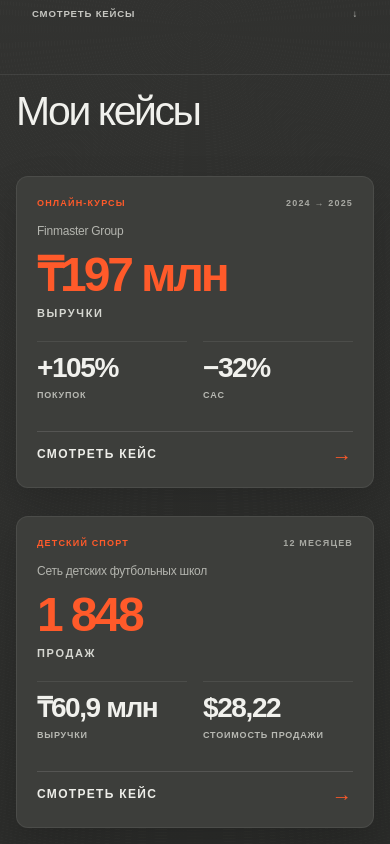
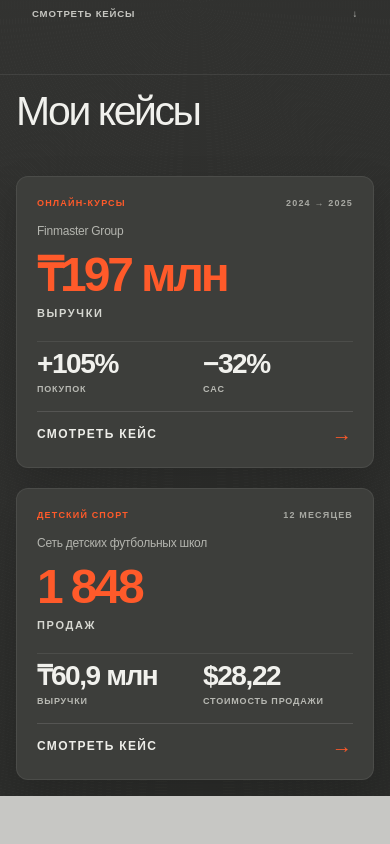
Before and after one commit to naimanbayevs/metriclab-meta-ads, a Next.js app: page / in a window 390 px wide. Shown: the part 786-1630 px from the top of the page. After the commit the page ends 1582 px from the top, so only its background shows below. Built offline with nearby package versions, Linux system fonts and the light colour scheme.

Commit message:
Tighten mobile case presentation

```diff
--- a/app/globals.css
+++ b/app/globals.css
@@ -924,12 +924,12 @@ h1 em { color: #e8e8e4; font-style: normal; }
   .cases-heading h2 { font-size: clamp(40px, 10.5vw, 48px); }
   .cases-list {
     grid-template-columns: minmax(0, 1fr);
-    gap: 28px;
+    gap: 20px;
   }
   .case-card {
     width: 100%;
     max-width: 100%;
-    min-height: 312px;
+    min-height: 292px;
     padding: 20px;
     border-radius: 12px;
   }
@@ -938,10 +938,15 @@ h1 em { color: #e8e8e4; font-style: normal; }
   .case-primary-result { margin-top: 14px; }
   .case-primary-result strong { font-size: clamp(42px, 13vw, 48px); }
   .case-primary-result span { margin-top: 8px; font-size: 11px; }
-  .case-secondary-results { gap: 16px; margin-top: 20px; }
-  .case-secondary-results > div { min-height: 62px; padding-top: 12px; border-top-color: rgba(255,255,255,.08); }
+  .case-secondary-results {
+    gap: 16px;
+    margin-top: 20px;
+    padding-top: 8px;
+    border-top: 1px solid rgba(255,255,255,.08);
+  }
+  .case-secondary-results > div { min-height: 58px; padding-top: 0; border-top: 0; }
   .case-secondary-results strong { font-size: clamp(24px, 7.4vw, 28px); }
-  .case-secondary-results span { font-size: 9px; line-height: 1.4; letter-spacing: .09em; }
+  .case-secondary-results span { margin-top: 5px; font-size: 9px; line-height: 1.4; letter-spacing: .09em; }
   .case-details-button { min-height: 36px; padding-top: 10px; font-size: 12px; }
   .case-details-button span { font-size: 20px; }
 
@@ -961,31 +966,33 @@ h1 em { color: #e8e8e4; font-style: normal; }
     width: 44px;
     height: 44px;
     margin: -4px 0 0 16px;
-    font-size: 29px;
+    border-color: rgba(255,85,47,.72);
+    font-size: 26px;
   }
   .case-modal-close:focus-visible { outline: none; border-color: var(--orange); }
 
   .case-modal-tags { gap: 7px 14px; font-size: 9px; }
-  .case-modal-header h2 { margin-top: 16px; font-size: clamp(42px, 11vw, 46px); line-height: .96; }
+  .case-modal-header h2 { margin-top: 16px; font-size: clamp(40px, 10vw, 44px); line-height: .94; }
   .case-modal-header > p { max-width: 38rem; margin-top: 16px; font-size: 18px; line-height: 1.5; }
-  .case-modal-section { margin-top: 32px; padding-top: 24px; }
+  .case-modal-section { margin-top: 24px; padding-top: 16px; }
   .case-modal-label { margin-bottom: 16px; }
-  .case-modal-task > p:last-child { max-width: 38rem; font-size: 26px; line-height: 1.3; }
+  .case-modal-task > p:last-child { max-width: 38rem; font-size: 24px; line-height: 1.28; }
   .case-modal-results { grid-template-columns: repeat(2, minmax(0, 1fr)); gap: 16px; }
-  .case-modal-results > div { padding: 12px 0 0; }
+  .case-modal-results > div { padding: 8px 0 0; }
   .case-modal-main-result { grid-column: 1 / -1; }
   .case-modal-main-result strong { font-size: 48px; }
-  .case-modal-metric { min-height: 80px; }
+  .case-modal-metric { min-height: 72px; }
+  .case-modal-metric:last-child { grid-column: 1 / -1; }
   .case-modal-metric strong { font-size: 27px; }
   .case-modal-main-result span,
-  .case-modal-metric span { margin-top: 8px; font-size: 8px; }
-  .case-modal-work li { grid-template-columns: 32px minmax(0, 1fr); gap: 8px; padding: 12px 0; font-size: 18px; line-height: 1.45; }
+  .case-modal-metric span { margin-top: 6px; font-size: 8px; }
+  .case-modal-work li { grid-template-columns: 32px minmax(0, 1fr); gap: 8px; padding: 10px 0; font-size: 16px; line-height: 1.45; }
   .case-proof-trigger { cursor: zoom-in; }
   .case-modal-proof img { width: 100%; border-radius: 7px; }
-  .case-modal-proof figcaption { margin-top: 12px; color: #8f908a; font-size: 10px; line-height: 1.4; }
+  .case-modal-proof figcaption { margin-top: 8px; color: #858680; font-size: 9px; line-height: 1.4; }
   .case-modal-footer { justify-content: stretch; }
-  .case-modal-footer { margin-top: 32px; }
-  .case-modal-footer a { width: 100%; min-height: 46px; padding-inline: 16px; font-size: 10px; }
+  .case-modal-footer { margin-top: 24px; }
+  .case-modal-footer a { width: 100%; min-height: 44px; padding-inline: 16px; font-size: 10px; }
 
   .case-proof-lightbox {
     position: fixed;
```
